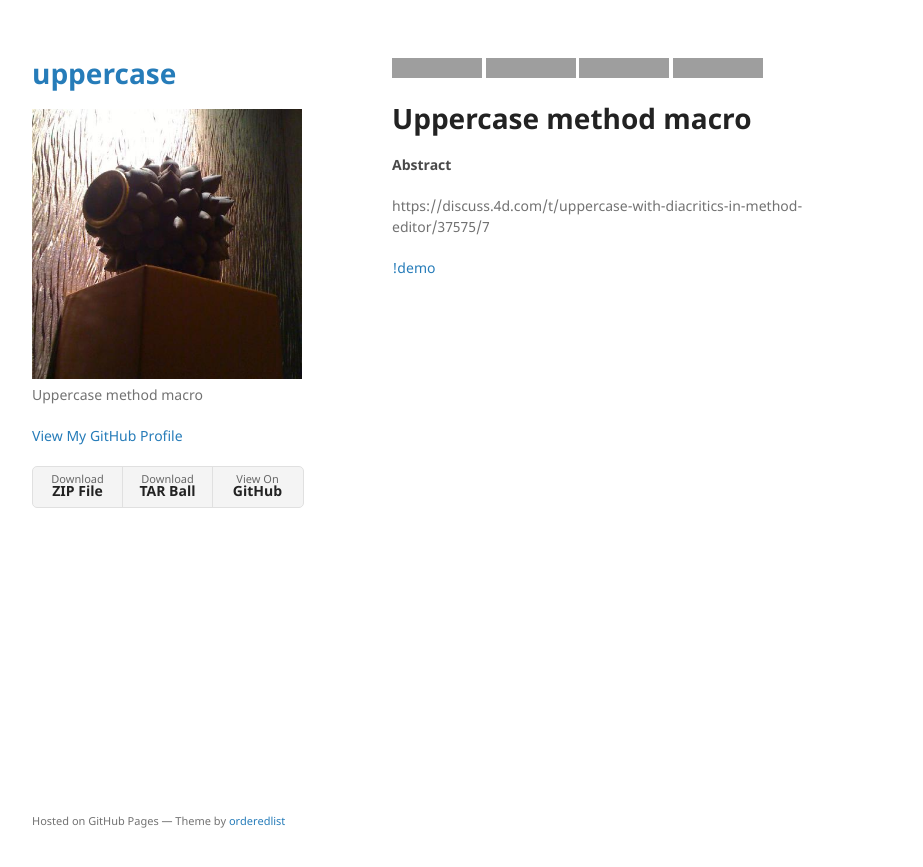
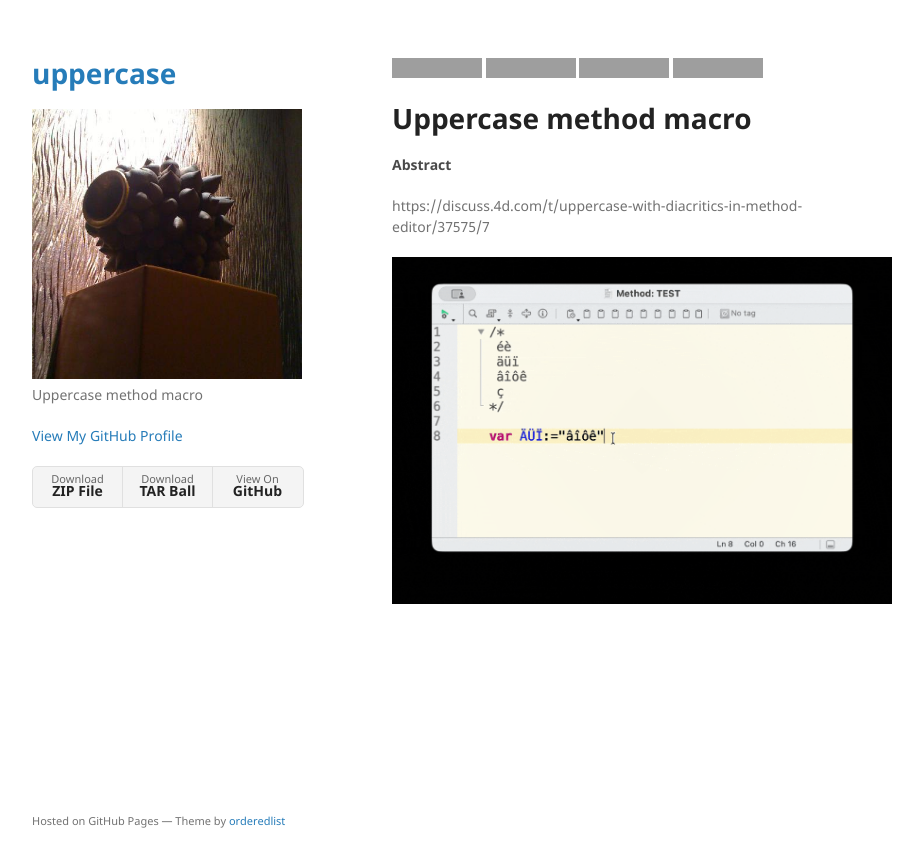
Before and after one commit to miyako/uppercase, a Jekyll site: the page built from index.md, in a window 1280 px wide. Shown: the top 867 px of the page, without its empty margins (178-1101 px from the left). Built offline with Jekyll 4.4.1, drawn with Linux system fonts in a browser that asks for light colours; grey boxes are pictures that could not be loaded.

Commit message:
Update index.md

```diff
--- a/index.md
+++ b/index.md
@@ -13,4 +13,4 @@ layout: default
 
 https://discuss.4d.com/t/uppercase-with-diacritics-in-method-editor/37575/7
 
-[!demo](/assets/demo.gif)
+![demo](/assets/demo.gif)
```
